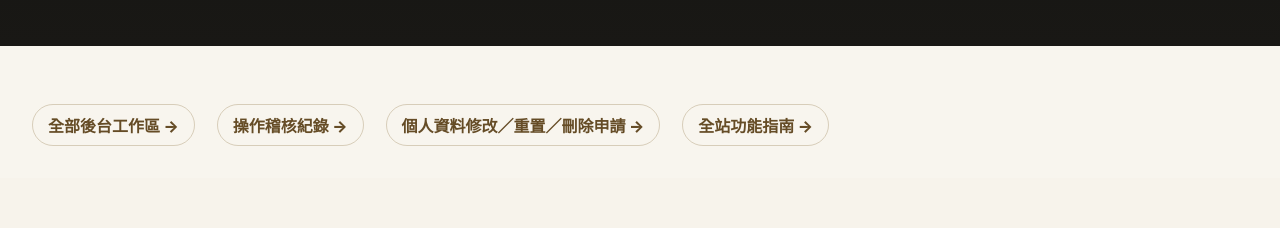
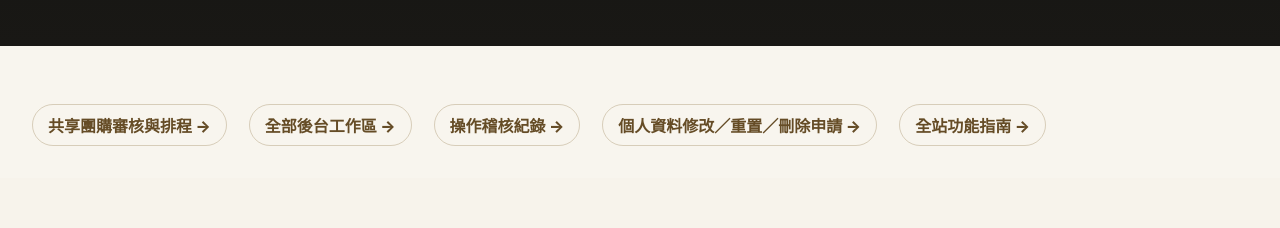
Before and after one commit to RCSCA-Taiwan/rcsca-v2, a Next.js app: page /admin/queue in a window 1280 px wide. Shown: the part 390-618 px from the top of the page. Built offline with nearby package versions, Linux system fonts and the light colour scheme; no server answers.

Commit message:
feat: link group buy operations from admin work queue

```diff
--- a/app/admin/queue/page.tsx
+++ b/app/admin/queue/page.tsx
@@ -6,5 +6,5 @@ import LiveAdminQueue from './LiveAdminQueue';
 import {useI18n,type Locale} from '../../i18n';
 const copy:Record<Locale,Record<string,string>>={'zh-Hant':{e:'後台工作佇列',h:'所有待辦，集中在同一個地方。',p:'公益核實、企業共享、1% Network 與限制個案依權限分流；前台保持簡單，後台則保留完整狀態與處理軌跡。',out:'前往成果整理工作區 →',team:'管理共享小隊 →',access:'管理後台角色與權限 →',personal:'個人資料修改／重置／刪除申請 →'},'en':{e:'Admin Work Queue',h:'Keep every pending task in one place.',p:'Care verification, organization sharing, 1% Network and restricted cases are routed by permission. The public experience stays simple while the admin side preserves full status and handling history.',out:'Open outcome workbench →',team:'Manage Sharing Teams →',access:'Manage admin roles & permissions →',personal:'Personal-data change / reset / deletion requests →'},'ja':{e:'管理作業キュー',h:'対応待ちを、一か所に集約します。',p:'公益確認、企業共有、1% Network、制限案件を権限に応じて振り分けます。公開側はシンプルに、管理側は状態と処理履歴を残します。',out:'成果整理ワークスペースへ →',team:'共有チームを管理 →',access:'管理ロールと権限を管理 →',personal:'個人情報の変更／リセット／削除申請 →'},'ko':{e:'관리 작업 대기열',h:'모든 대기 업무를 한곳에서 관리합니다.',p:'공익 확인, 기업 공유, 1% Network, 제한 사례를 권한에 따라 분류합니다. 공개 화면은 단순하게 유지하고 관리 화면에는 상태와 처리 이력을 보존합니다.',out:'성과 정리 작업공간으로 →',team:'공유 팀 관리 →',access:'관리 역할 및 권한 관리 →',personal:'개인정보 수정 / 초기화 / 삭제 요청 →'}};
 export default function AdminQueue(){const {locale}=useI18n();const c=copy[locale];return <main className="adminPage"><SiteHeader/><section className="flowHero"><div className="portalWrap"><div className="eyebrow">{c.e}</div><h1>{c.h}</h1><p>{c.p}</p></div></section>
-<nav className="portalWrap dashboardUtility" aria-label="後台主要入口"><a className="textRoute" href="/admin/operations#workspaces">全部後台工作區 →</a><a className="textRoute" href="/admin/operations#audit-log">操作稽核紀錄 →</a><a className="textRoute" href="/admin/data-requests">{c.personal}</a><a className="textRoute" href="/guide">全站功能指南 →</a></nav>
+<nav className="portalWrap dashboardUtility" aria-label="後台主要入口"><a className="textRoute" href="/admin/group-buy">共享團購審核與排程 →</a><a className="textRoute" href="/admin/operations#workspaces">全部後台工作區 →</a><a className="textRoute" href="/admin/operations#audit-log">操作稽核紀錄 →</a><a className="textRoute" href="/admin/data-requests">{c.personal}</a><a className="textRoute" href="/guide">全站功能指南 →</a></nav>
 <section className="portalSection"><div className="portalWrap"><MailRoutingStatus/><MailOutbox/><a className="textRoute" href="/admin/rewards#partner-offer-review">企業每期供應與圖片審核 →</a><LiveAdminQueue/></div></section><p><a href="/admin/outcomes">{c.out}</a></p><div className="portalWrap dashboardUtility"><a className="textRoute" href="/admin/teams">{c.team}</a><a className="textRoute" href="/admin/access">{c.access}</a></div></main>}
```
